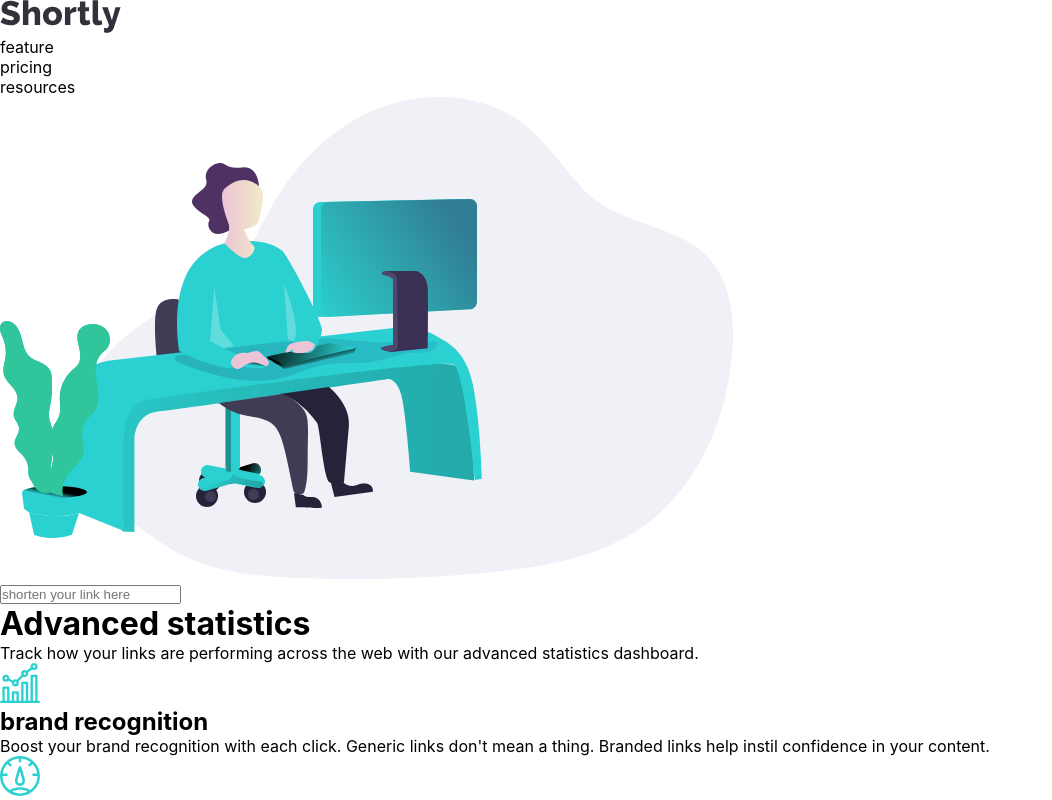
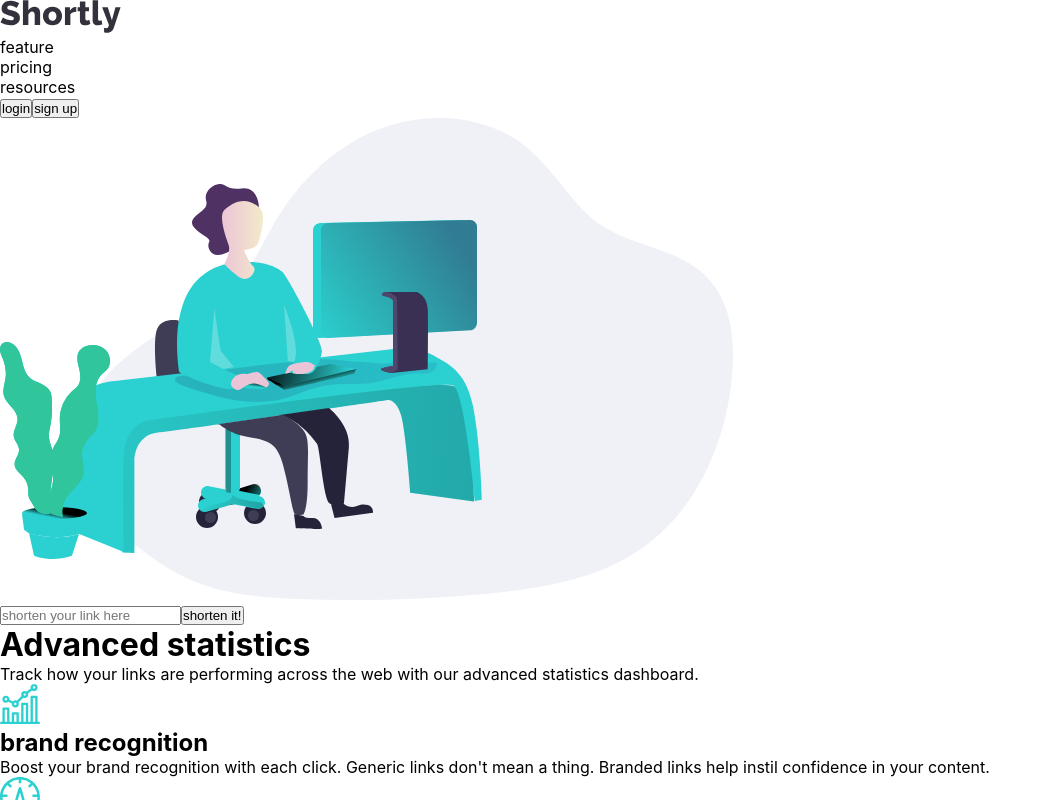
Before and after one commit to paro-418/url-shortening-api-master, a React (Create React App) app: page / in a window 1280 px wide. Shown: the top 800 px of the page, without its empty margins (0-1052 px from the left). Built offline with nearby package versions, Linux system fonts and the light colour scheme.

Commit message:
corrected Buton Component

```diff
--- a/src/components/Button/Button.js
+++ b/src/components/Button/Button.js
@@ -1,7 +1,13 @@
-
-
-const Button = (props) =>{
-    <button type={props.type} onClick={props.callFunction} className = {props.className}>{props.child}</button>
-}
+const Button = (props) => {
+  return (
+    <button
+      type={props.type}
+      onClick={props.callFunction}
+      className={props.className}
+    >
+      {props.children}
+    </button>
+  );
+};
 
 export default Button;
```
